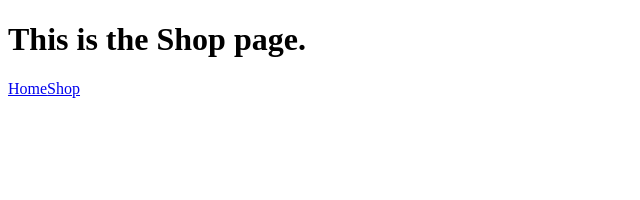
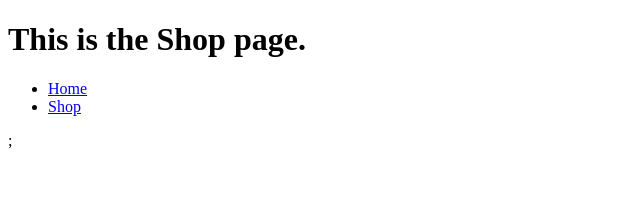
Before and after one commit to SaraToth/odin-react-shopping-cart, a React (Vite) app: page /shop in a window 1280 px wide. Shown: the top 200 px of the page, without its empty margins (0-640 px from the left). Built offline with nearby package versions, Linux system fonts and the light colour scheme.

Commit message:
Feat: Finalize Navbar component

```diff
--- a/src/components/Navbar.jsx
+++ b/src/components/Navbar.jsx
@@ -1,12 +1,17 @@
 import { Link } from "react-router-dom";
 
-const Navbar = () => {
+const Navbar = ({cartNumber}) => {
+
     return (
         <nav>
-            <Link to="/">Home</Link>
-            <Link to="/Shop">Shop</Link>
+            <ul>
+                <li><Link to ="/">Home</Link></li>
+                <li><Link to="/Shop">Shop</Link></li>
+            </ul>
+            {cartNumber > 0 && cartNumber + " items in cart"}
+            {cartNumber === 0 && "Cart is empty"};
         </nav>
-    );
-};
+    )
+}
 
 export default Navbar;
```
